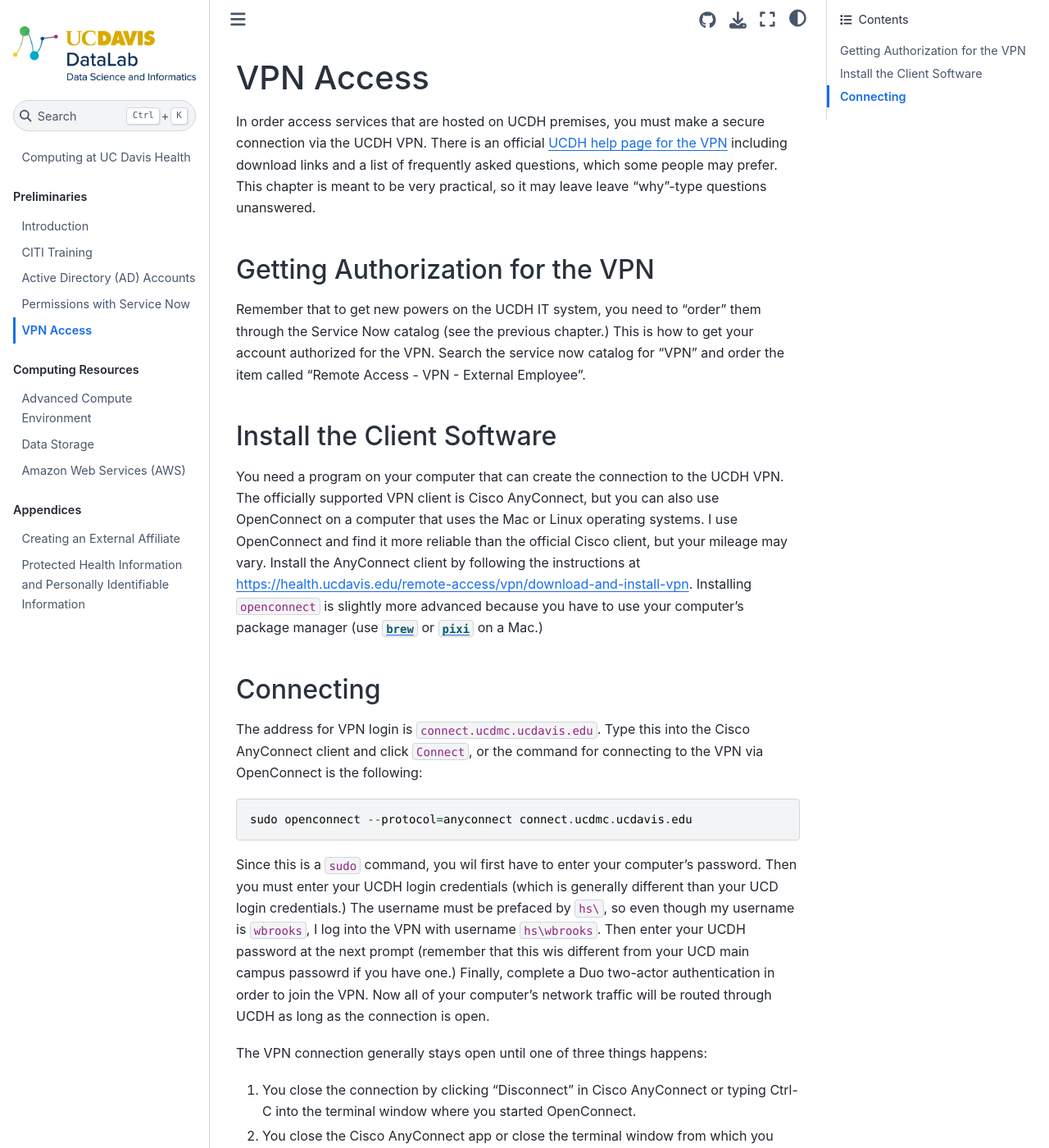
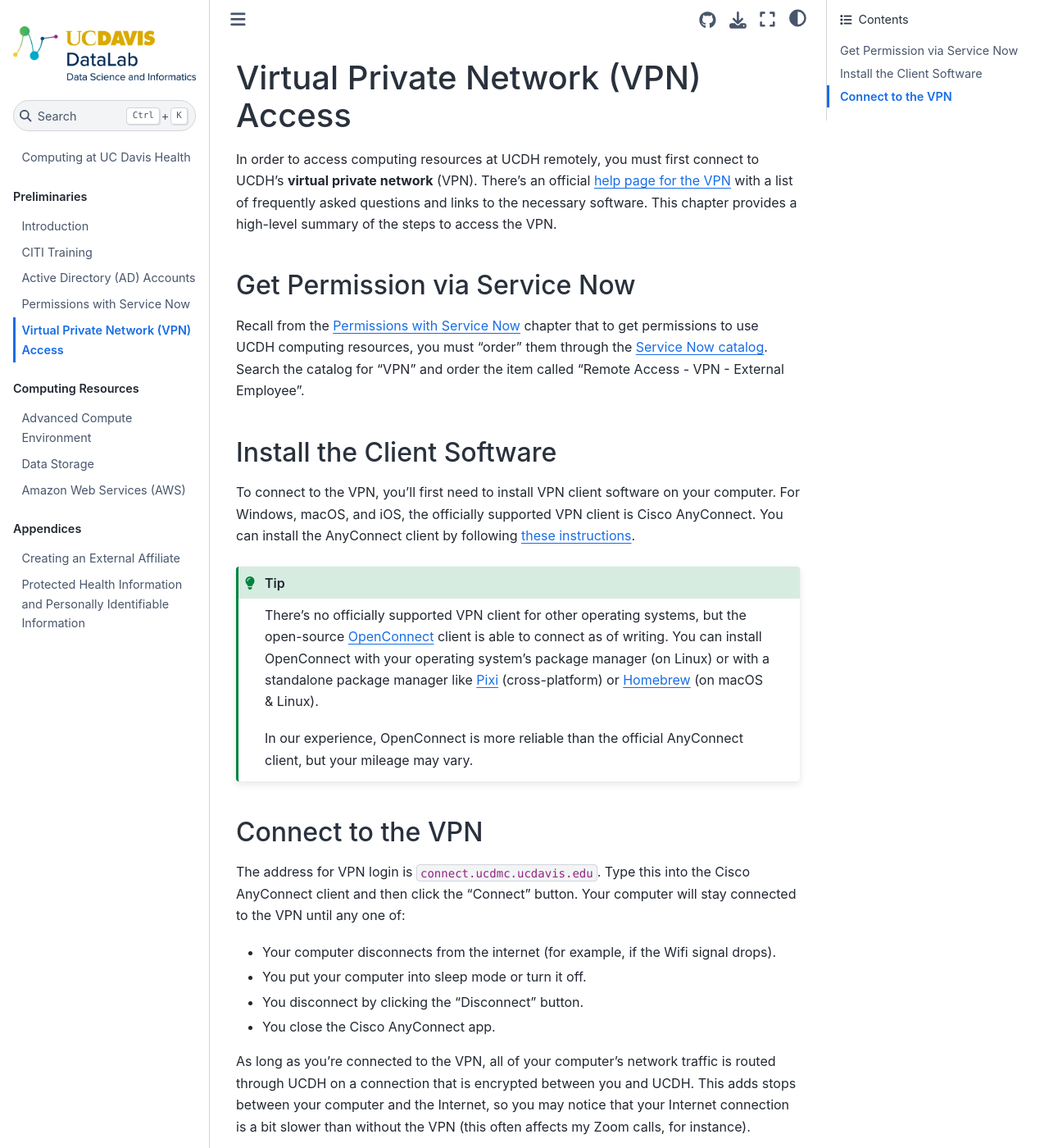
Before and after one commit to ucdavisdatalab/workshop_ucdh_onboarding, a Jupyter Book: the page built from chapters/05_vpn.md, in a window 1280 px wide and 1400 px high. Shown: the whole window at 82% size. Built offline with Jupyter Book 1.0.4 settings and Sphinx 7.4.7 and the Sphinx Book theme 1.1.4, drawn with Linux system fonts in a browser that asks for light colours; some of the changed text lies outside the part shown.

Commit message:
Clean up VPN chapter.

````diff
--- a/chapters/05_vpn.md
+++ b/chapters/05_vpn.md
@@ -1,25 +1,81 @@
 (chapter:vpn)=
-# VPN Access
-In order access services that are hosted on UCDH premises, you must make a secure connection via the UCDH VPN. There is an official [UCDH help page for the VPN](https://health.ucdavis.edu/remote-access/vpn/) including download links and a list of frequently asked questions, which some people may prefer. This chapter is meant to be very practical, so it may leave leave "why"-type questions unanswered.
+# Virtual Private Network (VPN) Access
 
-## Getting Authorization for the VPN
-Remember that to get new powers on the UCDH IT system, you need to "order" them through the Service Now catalog (see the previous chapter.) This is how to get your account authorized for the VPN. Search the service now catalog for "VPN" and order the item called "Remote Access - VPN - External Employee".
+In order to access computing resources at UCDH remotely, you must first connect
+to UCDH's **virtual private network** (VPN). There's an official [help
+page for the VPN][vpn-help] with a list of frequently asked questions and links
+to the necessary software. This chapter provides a high-level summary of the
+steps to access the VPN.
+
+[vpn-help]: https://health.ucdavis.edu/remote-access/vpn/
+
+
+## Get Permission via Service Now
+
+Recall from the {ref}`chapter:service-now` chapter that to get permissions to
+use UCDH computing resources, you must "order" them through the [Service Now
+catalog][service-now]. Search the catalog for "VPN" and order the item called
+"Remote Access - VPN - External Employee".
+
+[service-now]: https://ucdh.service-now.com
+
 
 ## Install the Client Software
-You need a program on your computer that can create the connection to the UCDH VPN. The officially supported VPN client is Cisco AnyConnect, but you can also use OpenConnect on a computer that uses the Mac or Linux operating systems. I use OpenConnect and find it more reliable than the official Cisco client, but your mileage may vary. Install the AnyConnect client by following the instructions at [https://health.ucdavis.edu/remote-access/vpn/download-and-install-vpn](https://health.ucdavis.edu/remote-access/vpn/download-and-install-vpn). Installing `openconnect` is slightly more advanced because you have to use your computer's package manager (use [`brew`](https://brew.sh) or [`pixi`](https://pixi.sh) on a Mac.)
 
-## Connecting
-The address for VPN login is `connect.ucdmc.ucdavis.edu`. Type this into the Cisco AnyConnect client and click `Connect`, or the command for connecting to the VPN via OpenConnect is the following:
+To connect to the VPN, you'll first need to install VPN client software on your
+computer. For Windows, macOS, and iOS, the officially supported VPN client is
+Cisco AnyConnect. You can install the AnyConnect client by following [these
+instructions][vpn-instructions].
 
+[vpn-instructions]: https://health.ucdavis.edu/remote-access/vpn/download-and-install-vpn
+
+:::{tip}
+There's no officially supported VPN client for other operating systems, but the
+open-source [OpenConnect][] client is able to connect as of writing. You can
+install OpenConnect with your operating system's package manager (on Linux) or
+with a standalone package manager like [Pixi][] (cross-platform) or
+[Homebrew][] (on macOS & Linux).
+
+In our experience, OpenConnect is more reliable than the official AnyConnect
+client, but your mileage may vary.
+
+[OpenConnect]: https://gitlab.com/openconnect/openconnect
+[Pixi]: https://pixi.sh/
+[Homebrew]: https://brew.sh/
+:::
+
+
+## Connect to the VPN
+
+The address for VPN login is `connect.ucdmc.ucdavis.edu`. Type this into the
+Cisco AnyConnect client and then click the "Connect" button. Your computer will
+stay connected to the VPN until any one of:
+
+* Your computer disconnects from the internet (for example, if the Wifi signal
+   drops).
+* You put your computer into sleep mode or turn it off.
+* You disconnect by clicking the "Disconnect" button.
+* You close the Cisco AnyConnect app.
+
+As long as you're connected to the VPN, all of your computer's network traffic
+is routed through UCDH on a connection that is encrypted between you and UCDH.
+This adds stops between your computer and the Internet, so you may notice that
+your Internet connection is a bit slower than without the VPN (this often
+affects my Zoom calls, for instance).
+
+
+:::{tip}
+The command to connect to the VPN via OpenConnect is:
 ```
 sudo openconnect --protocol=anyconnect connect.ucdmc.ucdavis.edu
 ```
 
-Since this is a `sudo` command, you wil first have to enter your computer's password. Then you must enter your UCDH login credentials (which is generally different than your UCD login credentials.) The username must be prefaced by `hs\`, so even though my username is `wbrooks`, I log into the VPN with username `hs\wbrooks`. Then enter your UCDH password at the next prompt (remember that this wis different from your UCD main campus passowrd if you have one.) Finally, complete a Duo two-actor authentication in order to join the VPN. Now all of your computer's network traffic will be routed through UCDH as long as the connection is open.
+Since this is a `sudo` command, you'll first have to enter your computer's
+password. OpenConnect will then prompt you for your UCDH AD account username
+and password. Recall that your username must be prefixed with `hs\` (for
+example, my username is `wbrooks`, but I log into the VPN with `hs\wbrooks`).
+As with the AnyConnect client, you'll also be prompted to complete Duo
+two-factor authentication.
 
-The VPN connection generally stays open until one of three things happens:
-1. You close the connection by clicking "Disconnect" in Cisco AnyConnect or typing Ctrl-C into the terminal window where you started OpenConnect.
-2. You close the Cisco AnyConnect app or close the terminal window from which you started OpenConnect.
-3. Your computer goes to sleep or turns off.
-
-As long as you are connected to the UCDH VPN, all of your computer's network traffic is routed through UCDH on a connection that is encrypted between you and UCDH. This adds stops between your computer and the Internet, so you may notice that data is a bit slower (this often affects my Zoom calls, for instance.)
+You can close the connection and OpenConnect by pressing `Ctrl`-`c`.
+:::
````
